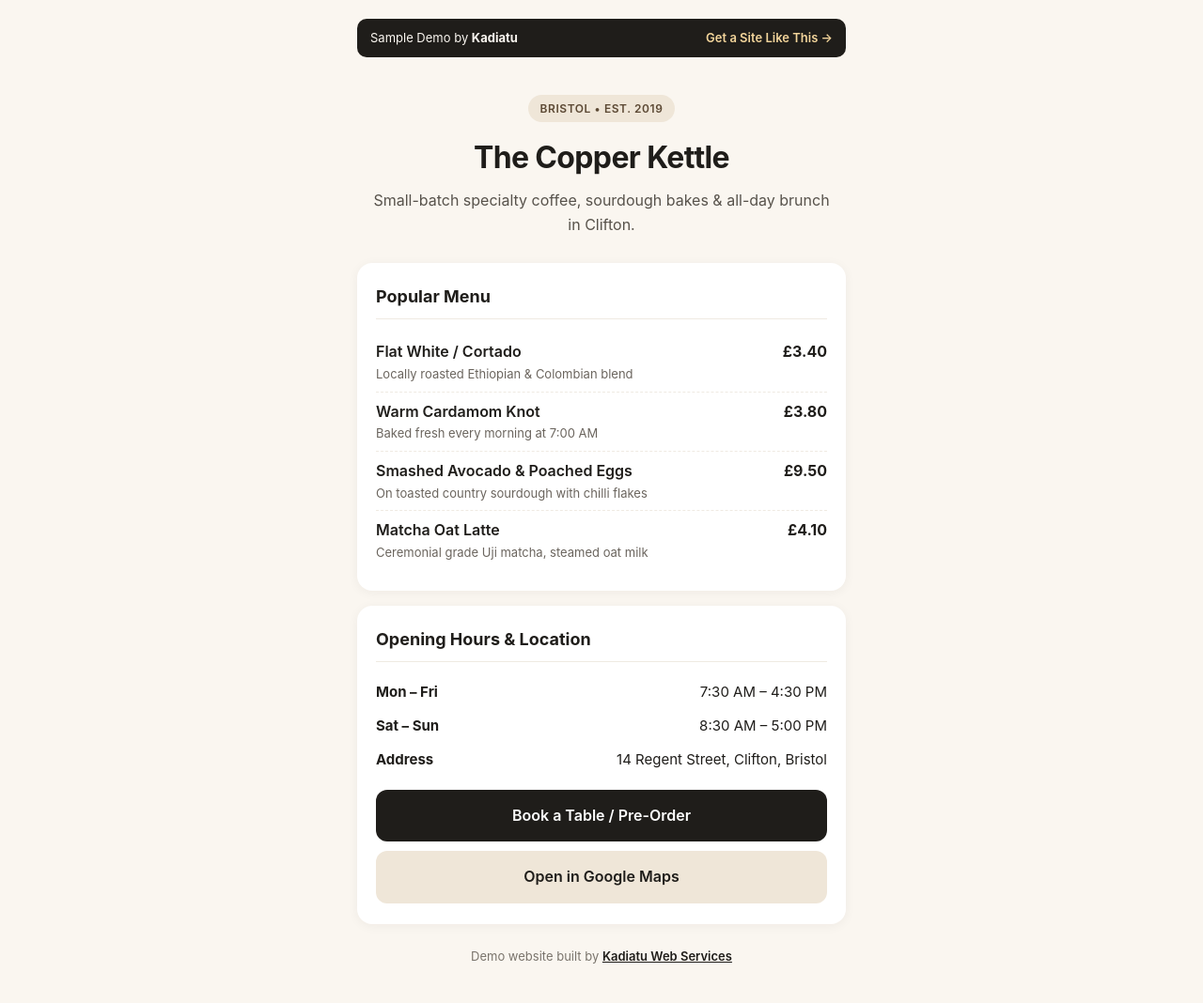
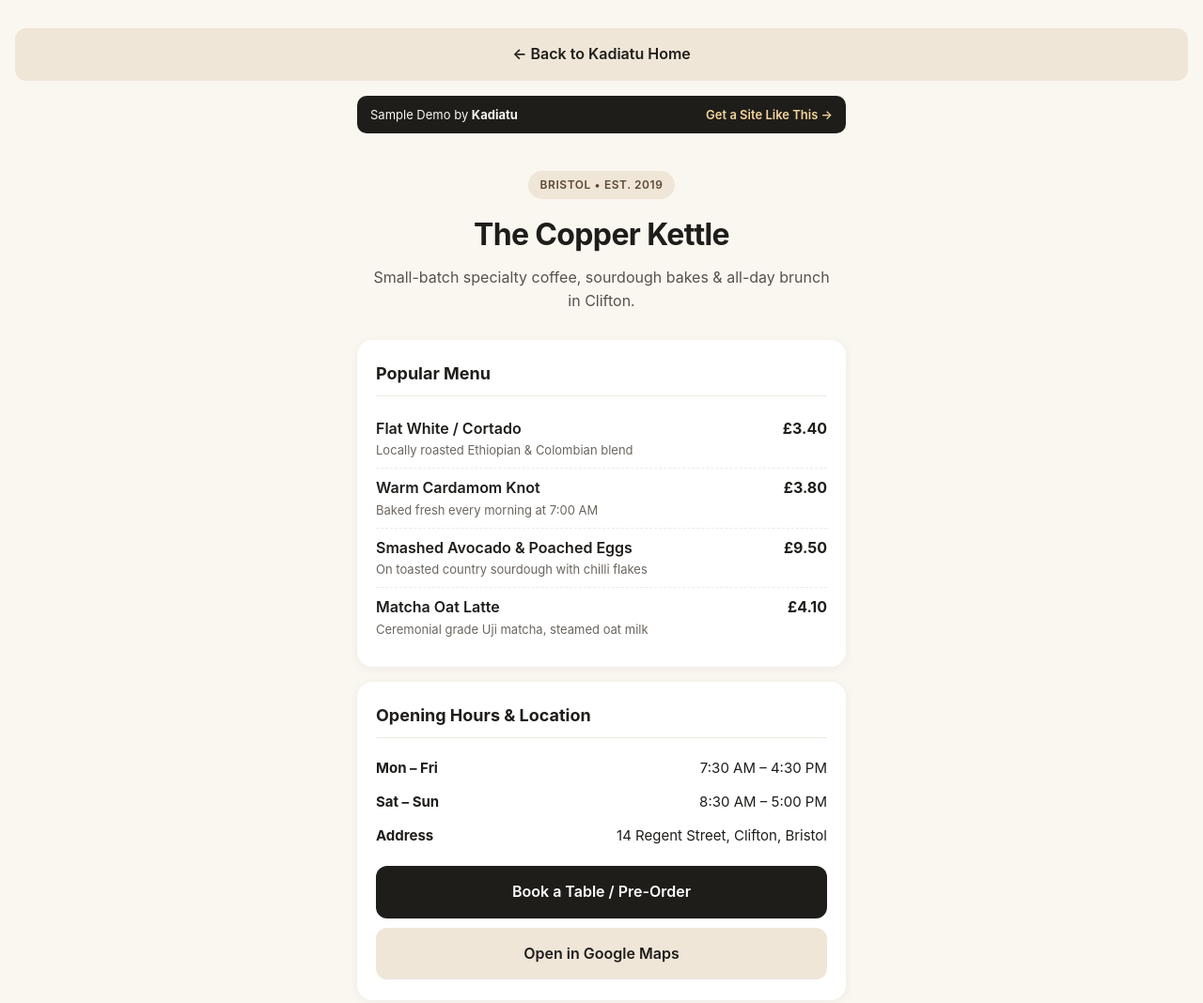
Before and after one commit to Kadiatu123/Kadiatu123.github.io, a plain HTML site: page cafe-demo.html in a window 1280 px wide. Shown: the top 1068 px of the page at 94% size. Drawn offline with Linux system fonts and the light colour scheme.

Commit message:
Update cafe-demo.html

```diff
--- a/cafe-demo.html
+++ b/cafe-demo.html
@@ -117,6 +117,8 @@
   </style>
 </head>
 <body>
+<a href="https://kadiatu123.github.io" class="btn btn-secondary" style="margin-bottom: 16px;">&larr; Back to Kadiatu Home</a>
+
 
   <div class="demo-banner">
     <span>Sample Demo by <strong>Kadiatu</strong></span>
```
